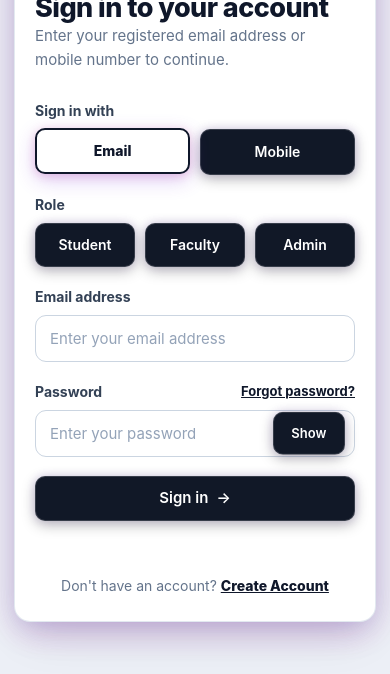
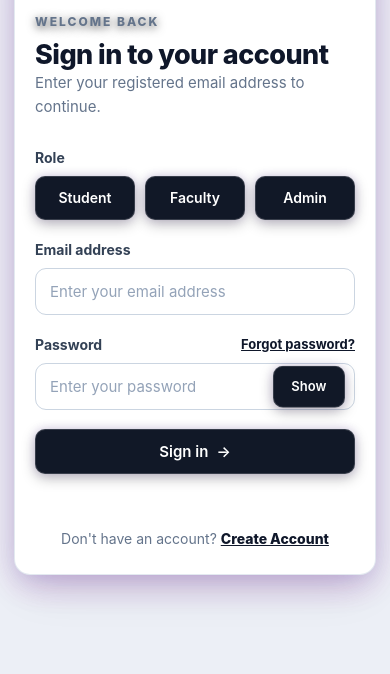
Before and after one commit to nishagirase526-png/campusshield-flask, a plain HTML site: page frontend/login.html in a window 390 px wide. Shown: the part 170-844 px from the top of the page. Drawn offline with Linux system fonts and the light colour scheme.

Commit message:
Remove mobile option from login

```diff
--- a/frontend/login.html
+++ b/frontend/login.html
@@ -56,46 +56,12 @@
                 </h2>
 
                 <p class="campus-intro">
-                    Enter your registered email address or mobile number
-                    to continue.
+                    Enter your registered email address to continue.
                 </p>
 
                 <form id="loginForm" novalidate>
 
-                    <div class="campus-field">
-
-                        <label>
-                            Sign in with
-                        </label>
-
-                        <div class="register-method-options">
-
-                            <button
-                                type="button"
-                                class="register-method-btn active"
-                                data-method="email"
-                            >
-                                Email
-                            </button>
-
-                            <button
-                                type="button"
-                                class="register-method-btn"
-                                data-method="mobile"
-                            >
-                                Mobile
-                            </button>
-
-                        </div>
-
-                        <input
-                            type="hidden"
-                            id="loginType"
-                            name="loginType"
-                            value="email"
-                        >
-
-                    </div>
+                    <input type="hidden" id="loginType" name="loginType" value="email">
 
                     <div class="campus-field">
 
```
